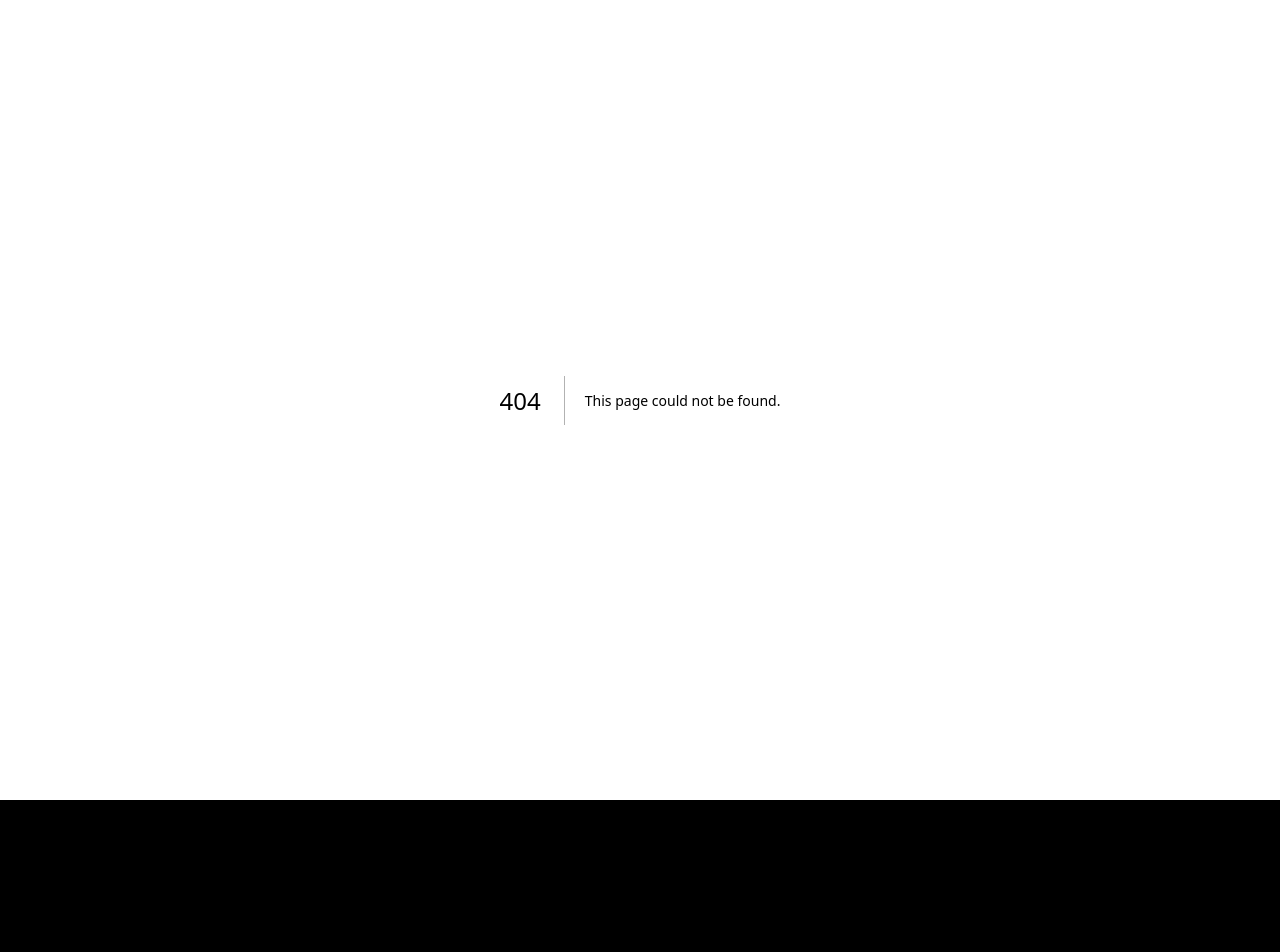
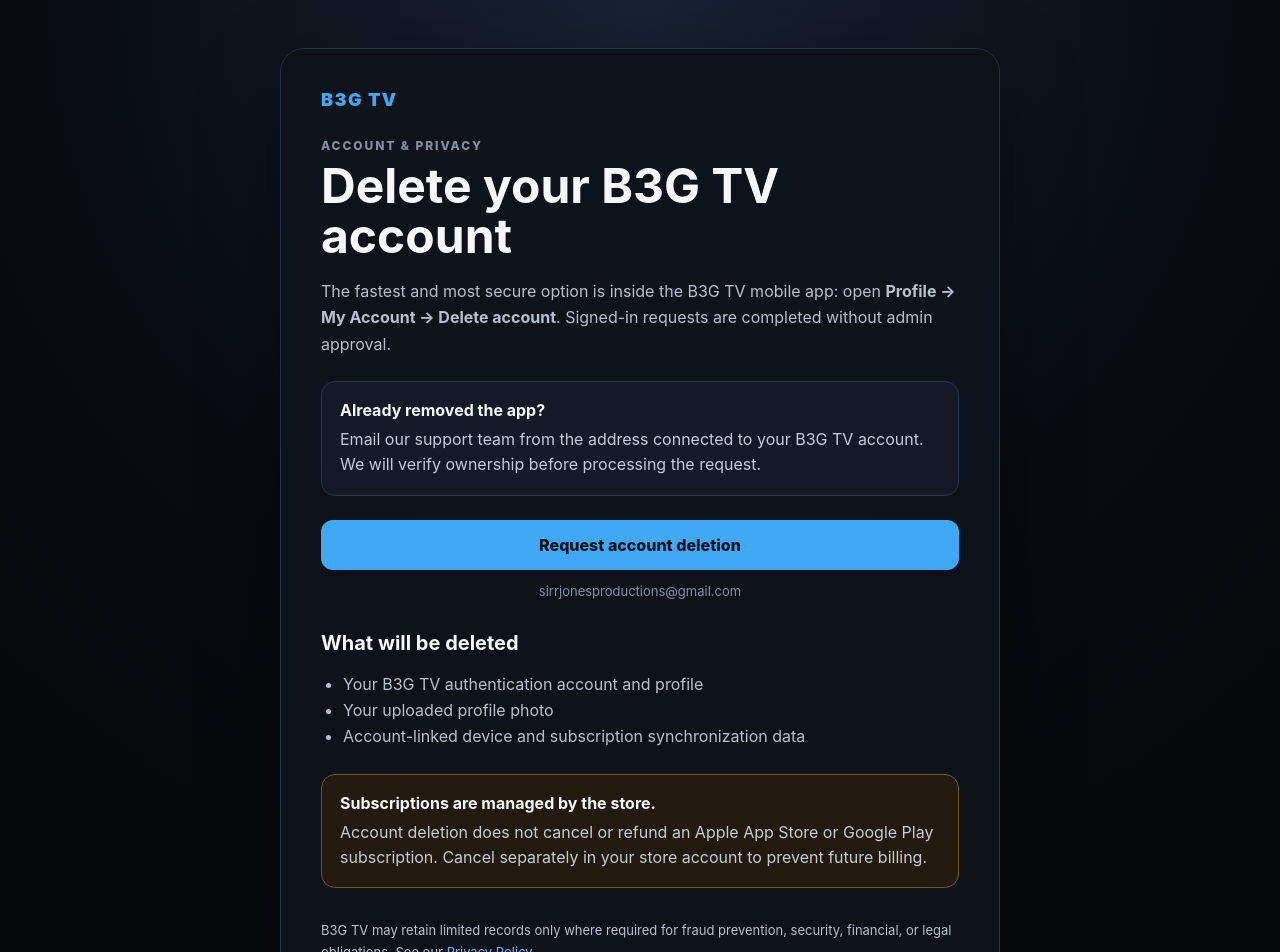
Before and after one commit to rahimdev4/B3G-TV-ADMIN, a Next.js app: page /account-deletion in a window 1280 px wide. Before the commit this address had no page. Shown: the top 952 px of the page. Before the commit the page ends 800 px from the top, so only its background shows below. Built offline with nearby package versions, Linux system fonts and the light colour scheme.

Commit message:
Add public account deletion request page

```diff
--- /dev/null
+++ b/src/app/account-deletion/page.module.css
@@ -0,0 +1,36 @@
+.page {
+  min-height: 100vh;
+  padding: 48px 20px;
+  color: #f5f7fa;
+  background: radial-gradient(circle at top, #172334 0, #080b10 48%, #050608 100%);
+}
+
+.card {
+  width: min(720px, 100%);
+  margin: 0 auto;
+  padding: 40px;
+  border: 1px solid #263243;
+  border-radius: 24px;
+  background: rgba(14, 19, 27, 0.96);
+  box-shadow: 0 24px 80px rgba(0, 0, 0, 0.42);
+}
+
+.brand { color: #3fa9f5; font-size: 18px; font-weight: 900; letter-spacing: 0.08em; }
+.eyebrow { margin: 28px 0 8px; color: #8190a5; font-size: 12px; font-weight: 800; letter-spacing: 0.16em; }
+.card h1 { margin: 0; font-size: clamp(32px, 6vw, 48px); line-height: 1.05; }
+.card h2 { margin: 32px 0 12px; font-size: 20px; }
+.intro, .card li, .footer { color: #b7c0ce; line-height: 1.65; }
+.card ul { padding-left: 22px; }
+.notice, .warning { margin: 24px 0; padding: 18px; border-radius: 14px; background: #111a25; border: 1px solid #27374b; }
+.warning { border-color: #745622; background: #211a0d; }
+.notice p, .warning p { margin: 7px 0 0; color: #c5ccd6; line-height: 1.55; }
+.primary { display: block; padding: 15px 20px; border-radius: 12px; color: #04111a; background: #3fa9f5; font-weight: 800; text-align: center; text-decoration: none; }
+.primary:hover { background: #74c5ff; }
+.address { color: #8190a5; font-size: 13px; text-align: center; }
+.footer { margin-top: 32px; font-size: 13px; }
+.footer a { color: #61b9f8; }
+
+@media (max-width: 560px) {
+  .page { padding: 20px 12px; }
+  .card { padding: 26px 20px; border-radius: 18px; }
+}
--- /dev/null
+++ b/src/app/account-deletion/page.tsx
@@ -0,0 +1,66 @@
+import type { Metadata } from "next";
+import Link from "next/link";
+import styles from "./page.module.css";
+
+export const metadata: Metadata = {
+  title: "Delete your B3G TV account",
+  description: "Request deletion of your B3G TV account and associated profile data.",
+};
+
+const deletionEmail =
+  "mailto:sirrjonesproductions@gmail.com?subject=B3G%20TV%20Account%20Deletion%20Request&body=Please%20delete%20my%20B3G%20TV%20account.%0A%0AAccount%20email%3A%20%0A%0AI%20understand%20that%20deleting%20my%20B3G%20TV%20account%20does%20not%20cancel%20an%20App%20Store%20or%20Google%20Play%20subscription.";
+
+export default function AccountDeletionPage() {
+  return (
+    <main className={styles.page}>
+      <section className={styles.card}>
+        <div className={styles.brand}>B3G TV</div>
+        <p className={styles.eyebrow}>ACCOUNT &amp; PRIVACY</p>
+        <h1>Delete your B3G TV account</h1>
+        <p className={styles.intro}>
+          The fastest and most secure option is inside the B3G TV mobile app:
+          open <strong>Profile → My Account → Delete account</strong>. Signed-in
+          requests are completed without admin approval.
+        </p>
+
+        <div className={styles.notice}>
+          <strong>Already removed the app?</strong>
+          <p>
+            Email our support team from the address connected to your B3G TV
+            account. We will verify ownership before processing the request.
+          </p>
+        </div>
+
+        <a className={styles.primary} href={deletionEmail}>
+          Request account deletion
+        </a>
+        <p className={styles.address}>sirrjonesproductions@gmail.com</p>
+
+        <h2>What will be deleted</h2>
+        <ul>
+          <li>Your B3G TV authentication account and profile</li>
+          <li>Your uploaded profile photo</li>
+          <li>Account-linked device and subscription synchronization data</li>
+        </ul>
+
+        <div className={styles.warning}>
+          <strong>Subscriptions are managed by the store.</strong>
+          <p>
+            Account deletion does not cancel or refund an Apple App Store or
+            Google Play subscription. Cancel separately in your store account
+            to prevent future billing.
+          </p>
+        </div>
+
+        <p className={styles.footer}>
+          B3G TV may retain limited records only where required for fraud
+          prevention, security, financial, or legal obligations. See our{" "}
+          <Link href="https://sites.google.com/view/b3g-tv/privacy-policy">
+            Privacy Policy
+          </Link>
+          .
+        </p>
+      </section>
+    </main>
+  );
+}
```
